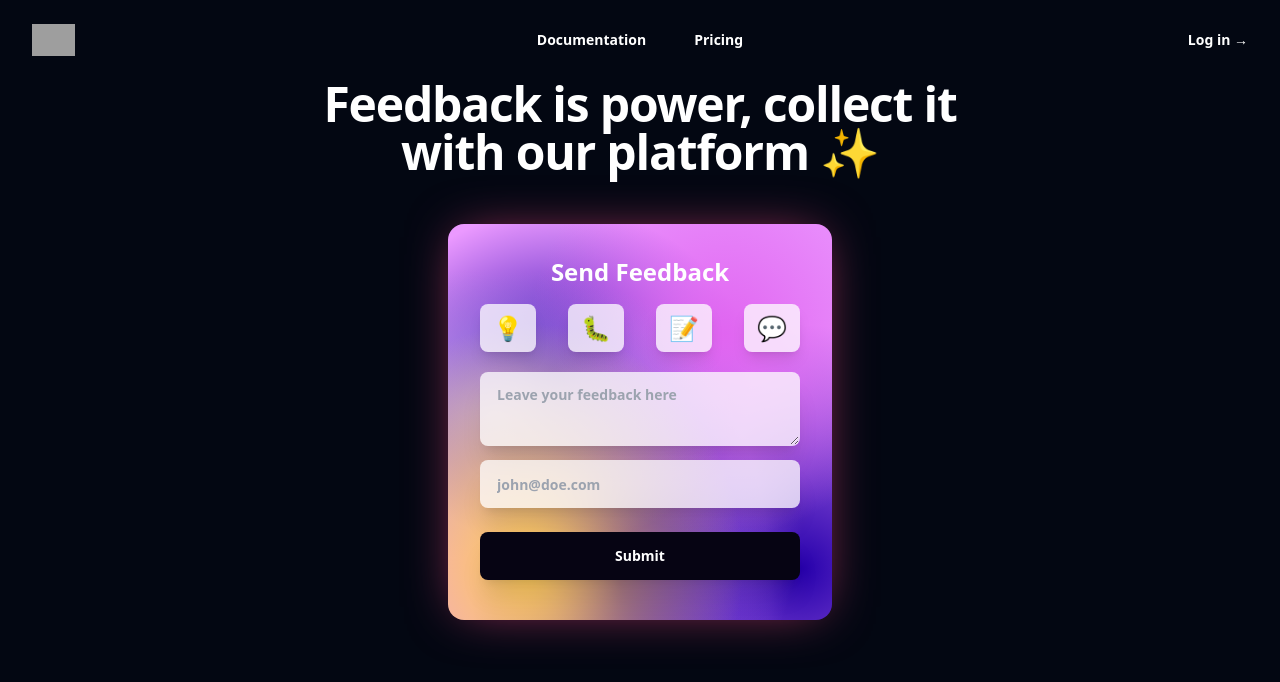
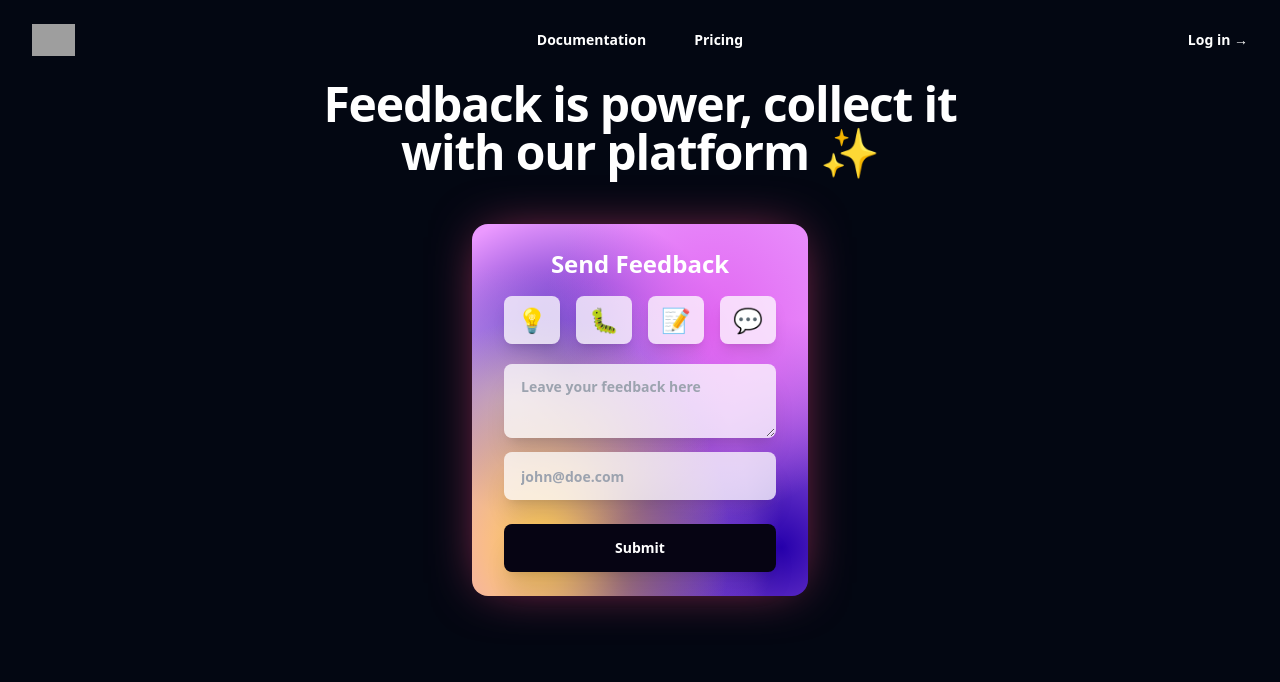
Before and after one commit to ramezj/astralics, a Next.js app in the folder client/: page / in a window 1280 px wide. Shown: the top 682 px of the page. Built offline with nearby package versions, Linux system fonts and the light colour scheme; no server answers; grey boxes are pictures that could not be loaded.

Commit message:
widget test

```diff
--- a/client/components/widget/index.js
+++ b/client/components/widget/index.js
@@ -33,10 +33,10 @@ export default function Widget(props) {
     }
     return (
         <>
-        <div className="card w-96 backgroundColor widgetShadow duration-300">
+        <div className="card w-[21rem] backgroundColor widgetShadow duration-300">
   <div className="card-body">
-    <h2 className="card-title text-2xl text-white font-black justify-center mb-2">Send Feedback</h2>
-    <div className='flex flex-wrap gap-8 justify-center w-full'>
+    <h2 className="card-title text-2xl text-white font-black justify-center mb-2 -mt-2">Send Feedback</h2>
+    <div className='flex flex-wrap gap-4 justify-center w-full'>
     <span className='shadow-lg bg-white bg-opacity-75 cursor-pointer w-14 h-12 rounded-lg justify-center items-center flex hover:bg-opacity-50 duration-200'>
     <p className='text-2xl flex justify-center'>💡</p>
     </span>
@@ -54,7 +54,7 @@ export default function Widget(props) {
     <textarea value={feedback} onChange={((e) => {setFeedback(e.target.value)})} className="bg-opacity-75 shadow-xl textarea w-full mt-3 focus:outline-none bg-white text-zinc-950 font-extrabold" placeholder="Leave your feedback here"></textarea>
     <input value={email} onChange={((e) => {setEmail(e.target.value)})}type="text" placeholder="john@doe.com" className="bg-opacity-75 shadow-xl input w-full mt-2 focus:outline-none bg-white text-zinc-950 font-extrabold text-sm -mt-1"/>
     <br /><br />
-    <button onClick={submitFeedback} className='shadow-xl btn w-full text-white normal-case bg-[#060413] hover:bg-[#04030e] outline-none border-none font-bold'>
+    <button onClick={submitFeedback} className='shadow-xl btn w-full text-white normal-case bg-[#060413] hover:bg-[#04030e] outline-none border-none font-bold -mb-2'>
         {
             loading
             ? <><span className="loading loading-spinner loading-xs"></span></>
@@ -62,8 +62,6 @@ export default function Widget(props) {
         }
     </button>
     </form>
-    <div className="card-actions justify-end">
-    </div>
   </div>
 </div>
         </>
```
